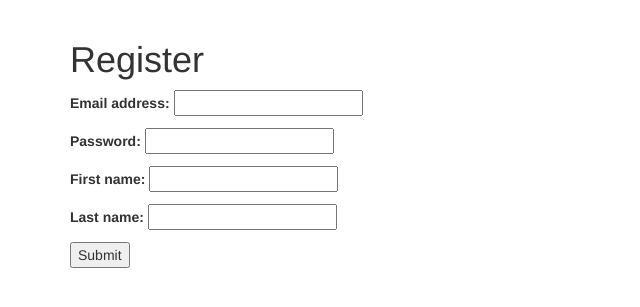
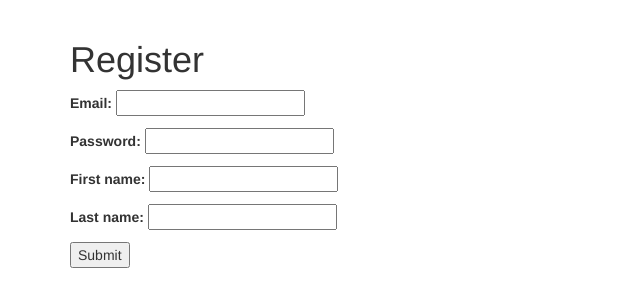
Before and after one commit to igor-rodrigues01/casv, a Django app: page /register/ in a window 1280 px wide. Shown: the part 72-379 px from the top of the page, without its empty margins (0-640 px from the left). Run offline with Django 3.2, Linux system fonts and the light colour scheme; some libraries are stand-ins or nearby versions.

Commit message:
translation and fixes in the RegisterForm

```diff
--- a/casv/register_user/forms.py
+++ b/casv/register_user/forms.py
@@ -7,7 +7,7 @@ from django.core import validators
 
 
 class RegisterForm(forms.Form):
-    email = forms.EmailField(label=_('Email address'))
+    email = forms.EmailField(label=_('Email'))
     password = forms.CharField(label=_("Password"),
         widget=forms.PasswordInput)
     first_name = forms.CharField(label=_('First name'), max_length=30, required=False)
--- a/casv/register_user/templates/register.html
+++ b/casv/register_user/templates/register.html
@@ -1,5 +1,6 @@
 {% extends "base.html" %}
 {% load i18n %}
+
 
 <h1>{% block page_title %}{% trans 'Register' %}{% endblock page_title %}</h1>
 
```
Also changed, not shown: casv/register_user/locale/pt_BR/LC_MESSAGES/django.po (added), 1 other file.
